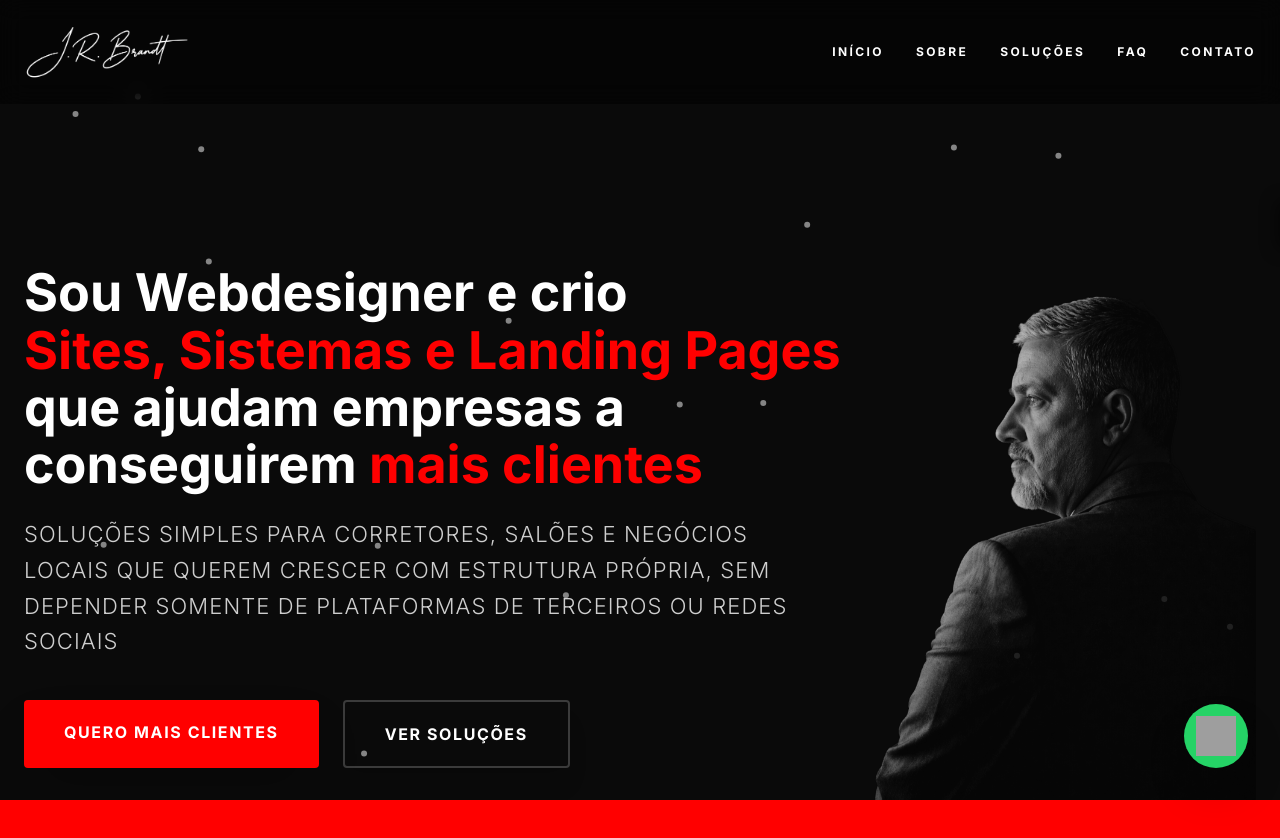
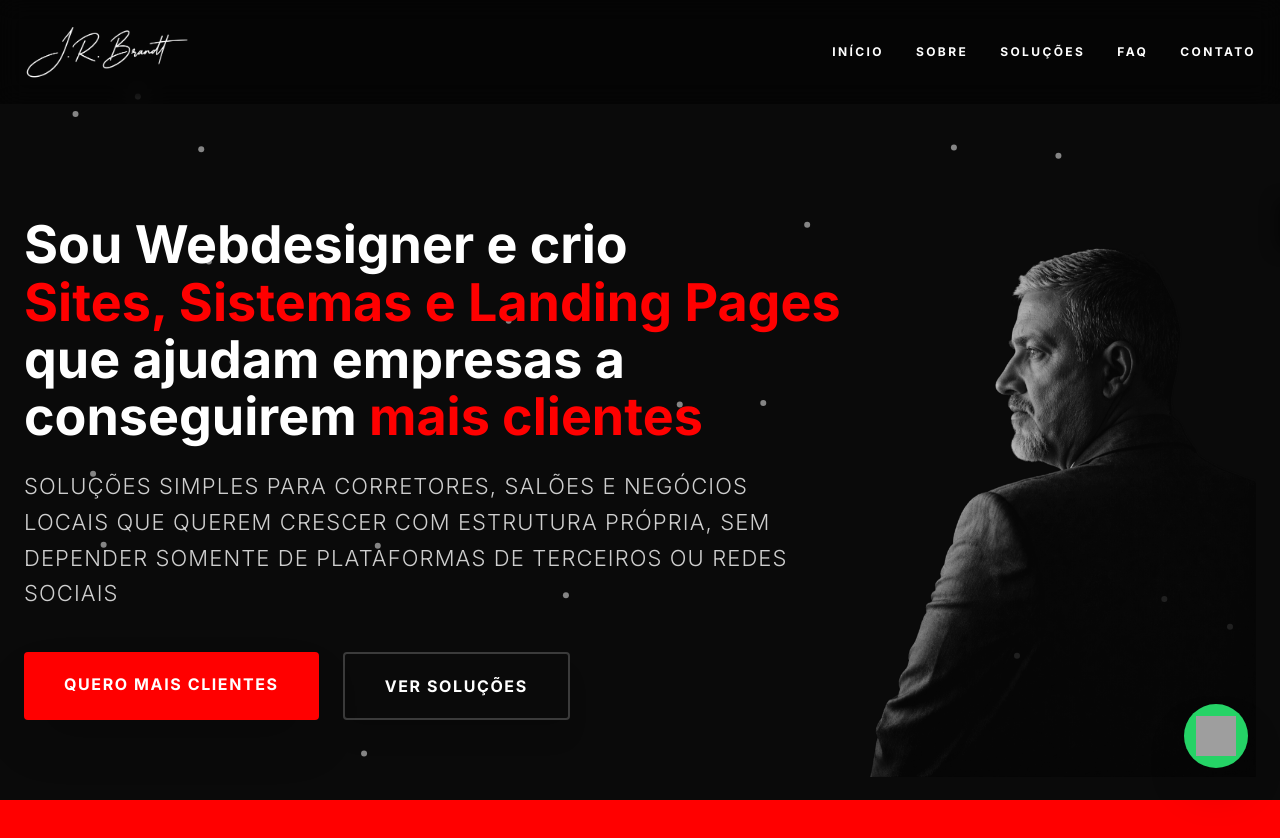
Before and after one commit to jrmacbrandt/J.Roberto, a React (Vite) app: page / in a window 1280 px wide. Shown: the top 838 px of the page. Built offline with nearby package versions, Linux system fonts and the light colour scheme; grey boxes are pictures that could not be loaded; a web font is replaced by a local one.

Commit message:
style: move hero content higher by reducing top padding

```diff
--- a/src/App.tsx
+++ b/src/App.tsx
@@ -207,7 +207,7 @@ const Header = () => {
   }), []);
 
   return (
-    <section id="home" className="relative min-h-screen w-full flex items-center justify-center overflow-hidden pt-32 md:pt-40 pb-12 md:pb-16">
+    <section id="home" className="relative min-h-screen w-full flex items-center justify-center overflow-hidden pt-24 md:pt-28 pb-12 md:pb-16">
       {init && (
         <Particles
           id="tsparticles"
```
